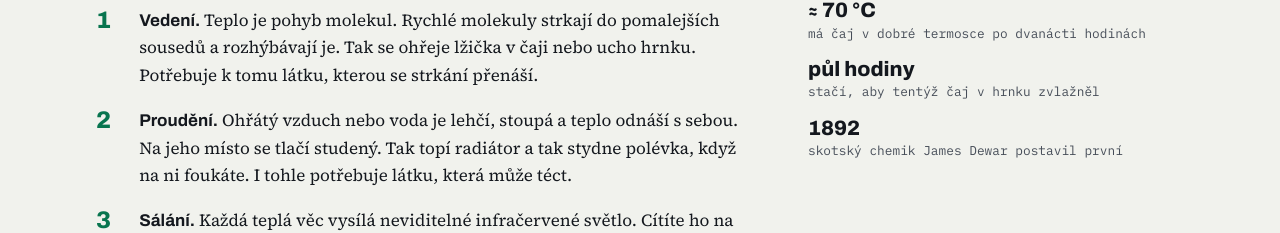
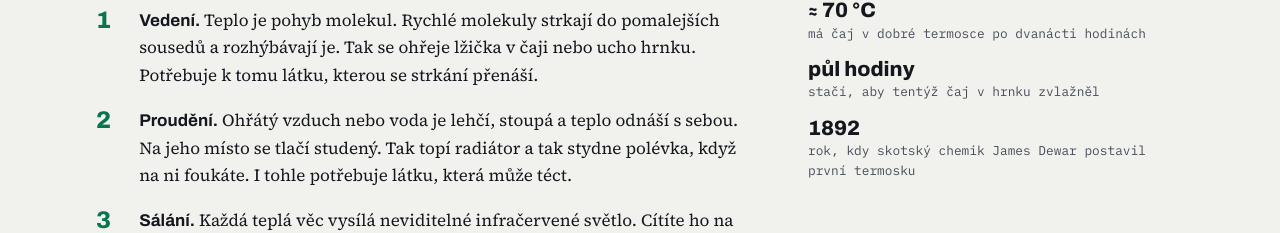
Before and after one commit to jvaclavik/jak-veci-funguji, a plain HTML site: page termoska/index.html in a window 1280 px wide. Shown: the part 1798-2031 px from the top of the page. Drawn offline with Linux system fonts and the light colour scheme.

Commit message:
Termoska: srozumitelnější údaj o roce 1892

```diff
--- a/termoska/index.html
+++ b/termoska/index.html
@@ -140,7 +140,7 @@
         <dl class="facts">
           <div><dt>≈ 70 °C</dt><dd>má čaj v dobré termosce po dvanácti hodinách</dd></div>
           <div><dt>půl hodiny</dt><dd>stačí, aby tentýž čaj v hrnku zvlažněl</dd></div>
-          <div><dt>1892</dt><dd>skotský chemik James Dewar postavil první</dd></div>
+          <div><dt>1892</dt><dd>rok, kdy skotský chemik James Dewar postavil první termosku</dd></div>
         </dl>
       </aside>
     </section>
```
